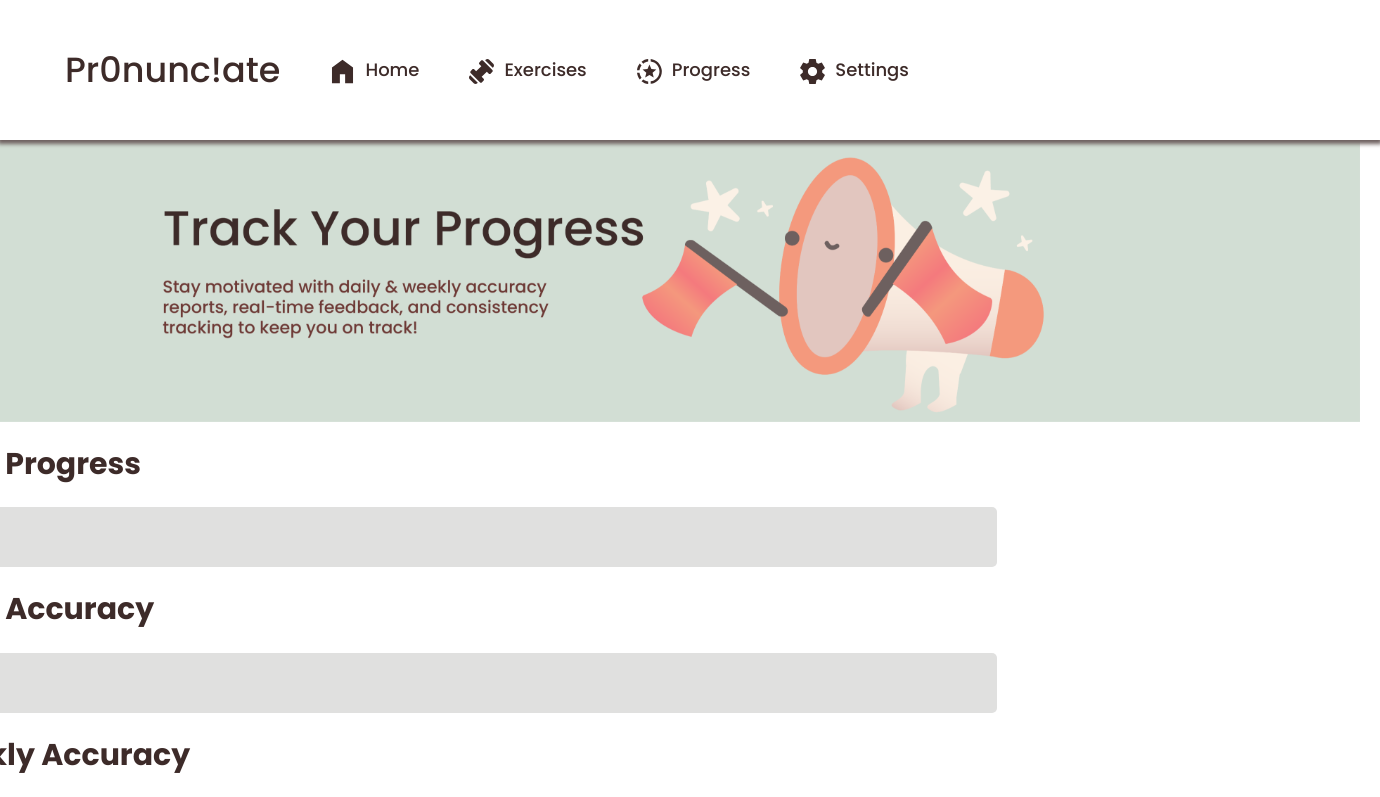
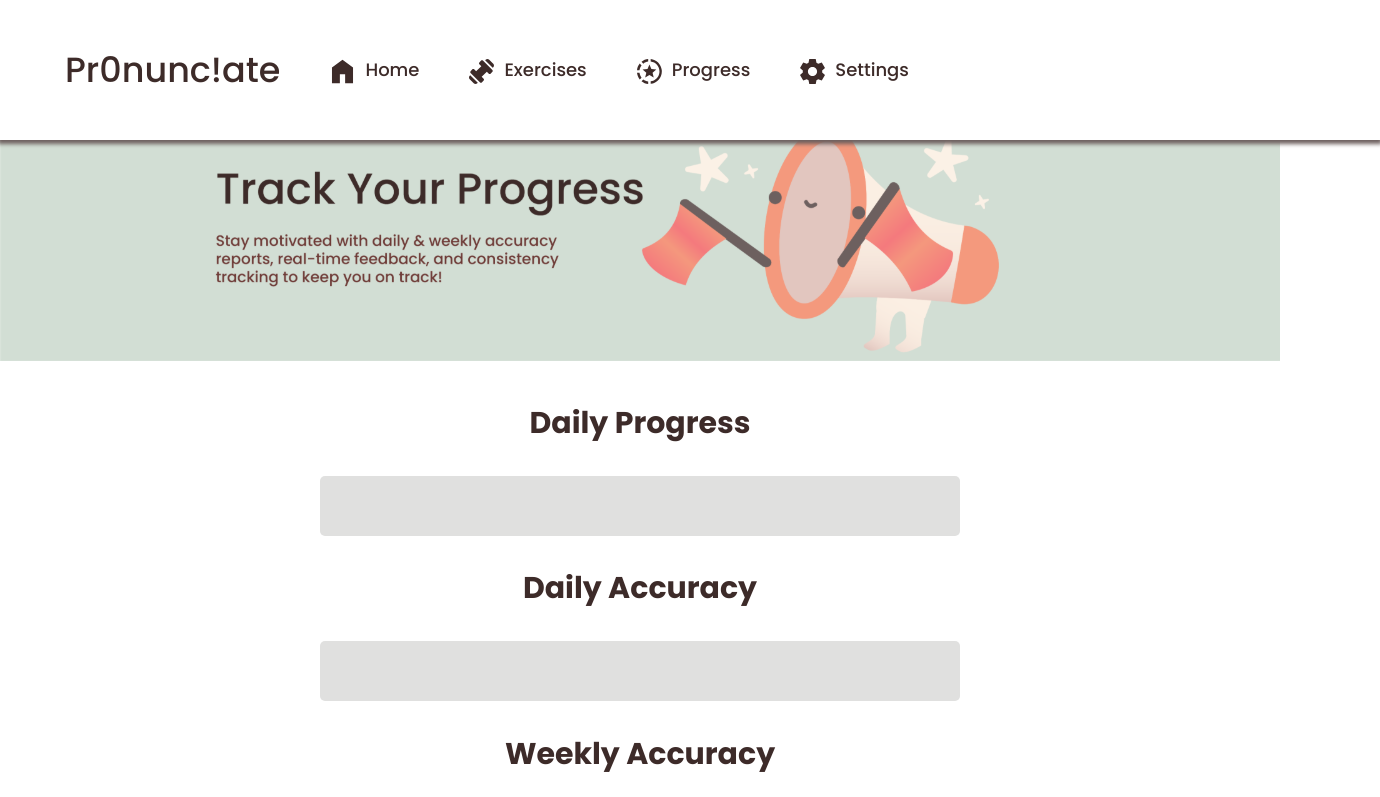
Before and after one commit to SecretariatV/Spoko, a React (Vite) app: page /progress in a window 1280 px wide. Shown: the top 797 px of the page, 1380 px wide, since content can reach past the window. Built offline with nearby package versions, Linux system fonts and the light colour scheme; no server answers; sample sign-in values are in the browser's storage.

Commit message:
updated progress

```diff
--- a/src/pages/Progress.jsx
+++ b/src/pages/Progress.jsx
@@ -1,46 +1,38 @@
-import React, { useState } from "react";
+import React from "react";
 import useProgressStore from "../useProgressStore";
 import './ProgressBar.css';
 import progressIcon from "/src/assets/banner.svg";
 
-
 function Progress() {
   const { points, totalAccuracy, attempts } = useProgressStore();
 
-  // calculate average accuracy for the day
+  // Calculate accuracy values
   const averageAccuracy = attempts > 0 ? (totalAccuracy / attempts).toFixed(0) : 0;
-
-  // calculate average accuracy for the day
-  const averageWeeklyAccuracy = attempts > 0 ? ((totalAccuracy / attempts)/7).toFixed(0) : 0;
-
-
-
+  const averageWeeklyAccuracy = attempts > 0 ? ((totalAccuracy / attempts) / 7).toFixed(0) : 0;
 
   return (
-    <div style={{ textAlign: "center", padding: "20px" }}>
-
+    <div style={styles.wrapper}>
       <img className="Banner" src={progressIcon} alt="Progress Banner" style={styles.banner} />
-
-
+      <div style={styles.content}>
         <h1 className="progress-title">Daily Progress</h1>
         <div style={styles.container}>
           <div style={{ ...styles.filler, width: `${points}%` }}>
-          <span style={styles.label}>{points}%</span>
+            {/* <span style={styles.label}>{points}%</span> */}
           </div>
         </div>
 
         <h1 className="progress-title">Daily Accuracy</h1>
         <div style={styles.container}>
           <div style={{ ...styles.filler, width: `${averageAccuracy}%` }}>
-          <span style={styles.label}>{averageAccuracy}%</span>
+            {/* <span style={styles.label}>{averageAccuracy}%</span> */}
           </div>
         </div>
-
 
         <h1 className="progress-title">Weekly Accuracy</h1>
         <div style={styles.container}>
           <div style={{ ...styles.filler, width: `${averageWeeklyAccuracy}%` }}>
-          <span style={styles.label}>{averageWeeklyAccuracy}%</span>
+            {/* <span style={styles.label}>{averageWeeklyAccuracy}%</span> */}
+          </div>
         </div>
       </div>
     </div>
@@ -48,46 +40,45 @@ function Progress() {
 }
 
 const styles = {
-
+  wrapper: {
+    display: "flex",
+    flexDirection: "column",
+    alignItems: "center",
+    width: "100vw",
+  },
   banner: {
-    width: "1440px",
+    width: "100vw",
     height: "auto",
-    display: "block",
     objectFit: "cover",
     margin: "0",
     borderRadius: "0px"
   },
-
+  content: {
+    display: "flex",
+    flexDirection: "column",
+    alignItems: "center",
+    width: "100%",
+    padding: "20px 0",
+  },
   container: {
-    width: "100%",
     backgroundColor: "#e0e0df",
     borderRadius: "5px",
     overflow: "hidden",
     height: "60px",
-    width: "1077px",
+    width: "50%", // Centered and adaptive width
+    maxWidth: "1077px",
     margin: "10px 0"
   },
   filler: {
     height: "100%",
     backgroundColor: "#B9BD94",
     textAlign: "center",
-    lineHeight: "50px",
+    lineHeight: "60px",
     transition: "width 0.5s ease-in-out"
   },
   label: {
-    padding: "15px",
     color: "white",
     fontWeight: "bold"
-  },
-  button: {
-    padding: "20px 20px",
-    fontSize: "16px",
-    cursor: "pointer",
-    backgroundColor: "#4caf50",
-    color: "white",
-    border: "none",
-    borderRadius: "5px",
-    marginTop: "10px"
   }
 };
 
```
Lines whose indentation alone changed are shown as unchanged.
